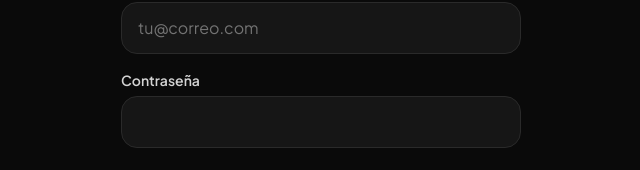
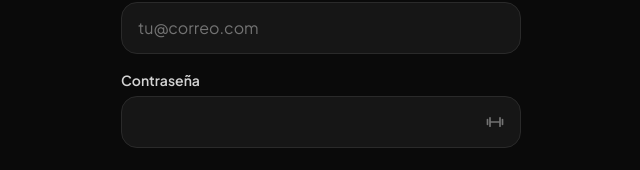
Before and after one commit to raulchvzt/FitMetrics, a React (Vite) app in the folder frontend/: page /login in a window 1280 px wide. Shown: the part 227-397 px from the top of the page, without its empty margins (319-959 px from the left). Built offline with nearby package versions, Linux system fonts and the light colour scheme.

Commit message:
feat: botón de pesa para ver la contraseña y bienvenida sin ícono

```diff
--- a/frontend/src/components/ui/Campo.jsx
+++ b/frontend/src/components/ui/Campo.jsx
@@ -1,16 +1,46 @@
-export default function Campo({ etiqueta, id, ...props }) {
+import { useState } from 'react';
+import Icono from './Icono';
+
+const ESTILO_INPUT = `h-13 w-full rounded-2xl border border-borde bg-superficie px-4 text-base text-neutral-50
+                      placeholder:text-neutral-500 outline-none transition
+                      focus:border-primario focus:ring-2 focus:ring-primario/25`;
+
+export default function Campo({ etiqueta, id, type, ...props }) {
+  const esPassword = type === 'password';
+  const [visible, setVisible] = useState(false);
+
   return (
     <div className="space-y-1.5">
       <label htmlFor={id} className="block text-sm font-semibold text-neutral-300">
         {etiqueta}
       </label>
-      <input
-        id={id}
-        className="h-13 w-full rounded-2xl border border-borde bg-superficie px-4 text-base text-neutral-50
-                   placeholder:text-neutral-500 outline-none transition
-                   focus:border-primario focus:ring-2 focus:ring-primario/25"
-        {...props}
-      />
+
+      {esPassword ? (
+        <div className="relative">
+          <input
+            id={id}
+            type={visible ? 'text' : 'password'}
+            className={`${ESTILO_INPUT} pr-14`}
+            {...props}
+          />
+          {/* Botón de la pesa: muestra u oculta la contraseña */}
+          <button
+            type="button"
+            onClick={() => setVisible((v) => !v)}
+            // Evita que el campo pierda el foco: así el teclado del iPhone no se cierra
+            onPointerDown={(e) => e.preventDefault()}
+            aria-label={visible ? 'Ocultar contraseña' : 'Mostrar contraseña'}
+            aria-pressed={visible}
+            aria-controls={id}
+            className={`absolute right-1.5 top-1/2 flex h-10 w-10 -translate-y-1/2 items-center justify-center rounded-full transition
+              ${visible ? 'bg-primario/15 text-primario' : 'text-neutral-500 hover:text-neutral-300'}`}
+          >
+            <Icono nombre="entrenar" className="h-5 w-5" />
+          </button>
+        </div>
+      ) : (
+        <input id={id} type={type} className={ESTILO_INPUT} {...props} />
+      )}
     </div>
   );
 }
--- a/frontend/src/index.css
+++ b/frontend/src/index.css
@@ -56,6 +56,12 @@
   button,
   a {
     transition: scale 120ms var(--ease-nativo);
+  }
+
+  /* Edge pone su propio "ojito" en las contraseñas: usamos el botón de la pesa */
+  input::-ms-reveal,
+  input::-ms-clear {
+    display: none;
   }
 
   /* 1. Botones que se "hunden" al presionarlos */
--- a/frontend/src/pages/Bienvenida.jsx
+++ b/frontend/src/pages/Bienvenida.jsx
@@ -19,10 +19,7 @@ export default function Bienvenida() {
         <div className="absolute inset-0 bg-[linear-gradient(180deg,rgba(10,10,10,0.45)_0%,rgba(10,10,10,0.1)_28%,rgba(10,10,10,0.8)_60%,#0A0A0A_74%)]" />
       </div>
 
-      <div className="absolute left-6 top-[calc(1.25rem+env(safe-area-inset-top))] flex items-center gap-2.5">
-        <span className="flex h-9 w-9 items-center justify-center rounded-xl bg-primario text-sobre-primario">
-          <Icono nombre="entrenar" className="h-5 w-5" />
-        </span>
+      <div className="absolute left-6 top-[calc(1.25rem+env(safe-area-inset-top))]">
         <span className="text-lg font-extrabold tracking-tight">FitMetrics</span>
       </div>
 
```
